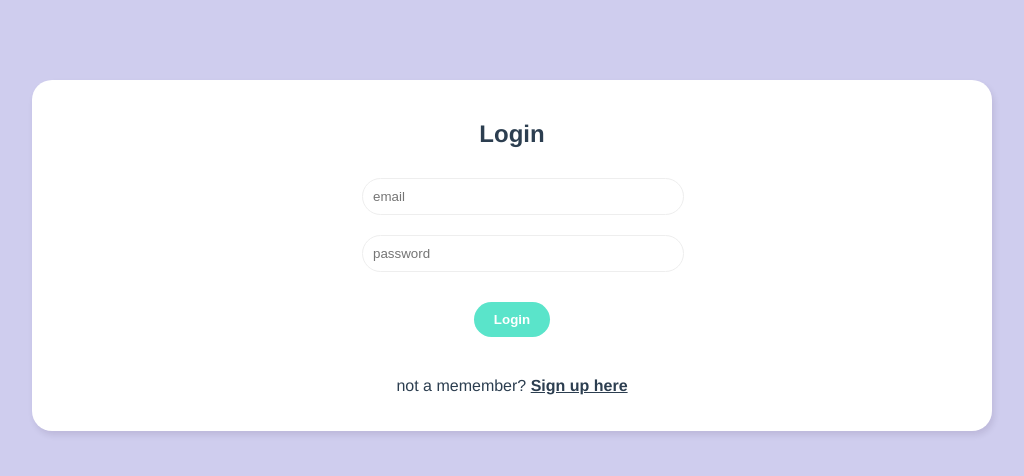
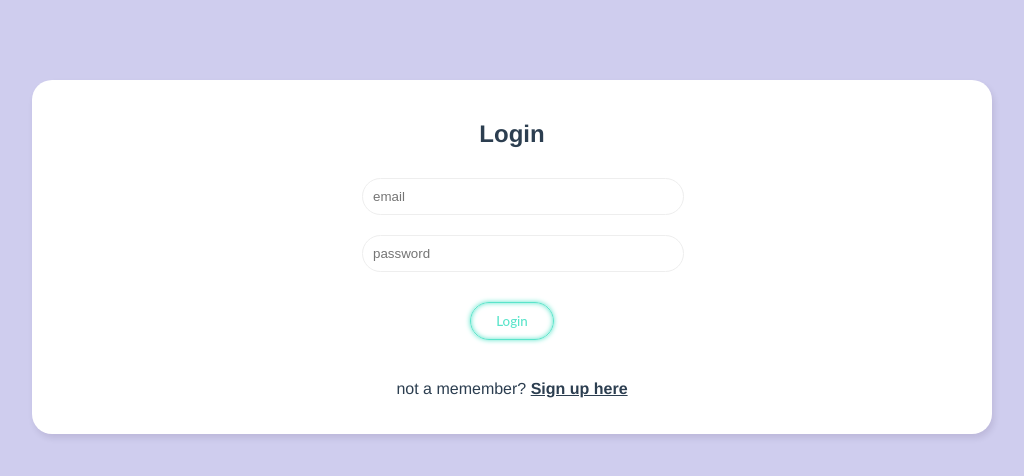
Before and after one commit to HtooHtetAung666/chat-room, a Vue app: page / in a window 1280 px wide. Shown: the top 476 px of the page, without its empty margins (128-1152 px from the left). Built offline with nearby package versions, Linux system fonts and the light colour scheme; no server answers.

Commit message:
button design changed and setup favicon

```diff
--- a/src/assets/global.css
+++ b/src/assets/global.css
@@ -1,3 +1,8 @@
+/* :root {
+    --clr-neon: hsl(317 100% 54%);
+    --clr-bg: hsl(323 21% 16%);
+} */
+
 body {
     background: #cfcdee;
     color: #444;
@@ -15,11 +20,47 @@ body {
     font-size: 14px;
 }
 button {
-    text-decoration: none;
+    margin: 20px;
+}
+.custom-btn {
+    color: #fff;
+    padding: 10px 25px;
+    font-family: 'Lato', sans-serif;
+    font-weight: 500;
+    background: transparent;
+    cursor: pointer;
+    transition: all 0.3s ease;
+    position: relative;
+    display: inline-block;
+}
+.btn-1 {
+    color: #5ae4ca;
+    border: 1px solid#5ae4ca;;
+    border-radius: 20px;
+    box-shadow: 0 0 5px #5ae4ca, 0 0 5px #5ae4ca inset;
+    z-index: 1;
+}
+.btn-1:after {
+    position: absolute;
+    content: "";
+    width: 0;
+    height: 100%;
+    top: 0;
+    right: 0;
+    z-index: -1;
     background: #5ae4ca;
-    color: white;
-    font-weight: bold;
-    border: 0;
     border-radius: 20px;
-    padding: 10px 20px;
+    box-shadow:
+     0 0 20px  #5ae4ca;
+    transition: all 0.3s ease;
 }
+.btn-1:hover {
+    color: #fff;
+}
+.btn-1:hover:after {
+    left: 0;
+    width: 100%;
+}
+.btn-1:active {
+    top: 2px;
+}
--- a/src/components/ChatForm.vue
+++ b/src/components/ChatForm.vue
@@ -51,7 +51,7 @@ textarea {
     outline: none;
 }
 textarea::placeholder {
-    color: #cfcdee;
+    color: #cf9fff;
     opacity: 1;
 }
 </style>
--- a/src/components/Login.vue
+++ b/src/components/Login.vue
@@ -5,7 +5,7 @@
             <input type="email" placeholder="email" v-model="email">
             <input type="password" placeholder="password" v-model="password">
             <div v-if="error" class="error">{{error}}</div>
-            <button>Login</button>
+            <button class="custom-btn btn-1">Login</button>
         </form>
     </div>
 </template>
--- a/src/components/Navbar.vue
+++ b/src/components/Navbar.vue
@@ -4,7 +4,7 @@
             <p>Hi {{user.displayName}}</p>
             <p class="email">logged in as {{user.email}}</p>
         </div>
-        <button @click="logOut">Logout</button>
+        <button class="custom-btn btn-1" @click="logOut">Logout</button>
     </nav>
 </template>
 
--- a/src/components/SignUp.vue
+++ b/src/components/SignUp.vue
@@ -6,7 +6,7 @@
             <input type="email" placeholder="email" v-model="email">
             <input type="password" placeholder="password" v-model="password">
             <div v-if="error" class="error">{{error}}</div>
-            <button>Sign Up</button>
+            <button class="custom-btn btn-1">Sign Up</button>
         </form>
     </div>
 </template>
```
Also changed, not shown: src/assets/logo.png (deleted), 1 other file (tests, documents, lock files or other folders).
